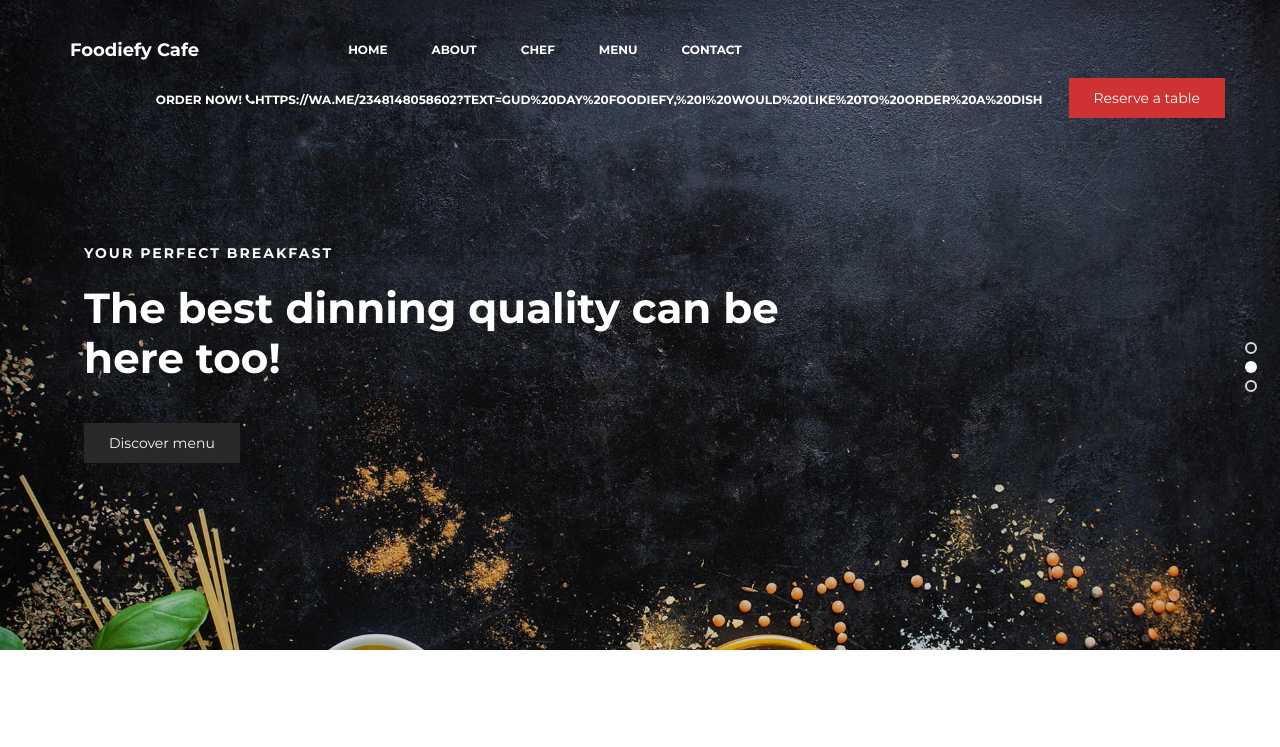
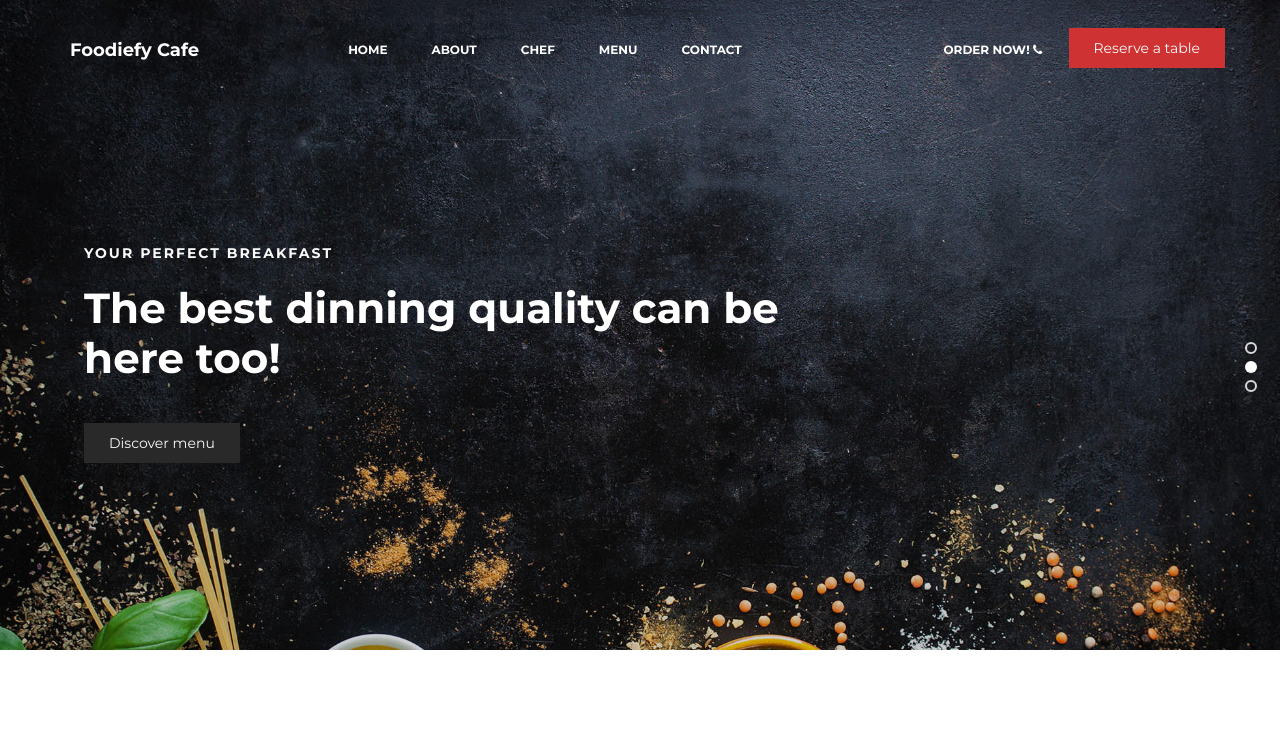
Before and after one commit to FERAQUAD/Foodiefy.com, a plain HTML site: page index.html in a window 1280 px wide. Shown: the top 747 px of the page. Drawn offline with Linux system fonts and the light colour scheme.

Commit message:
Update index.html

```diff
--- a/index.html
+++ b/index.html
@@ -66,7 +66,7 @@ http://www.templatemo.com/tm-515-eatery
                     </ul>
 
                     <ul class="nav navbar-nav navbar-right">
-                         <li><a href="#">Order Now! <i class="fa fa-phone"></i>https://wa.me/2348148058602?text=Gud%20Day%20Foodiefy,%20I%20would%20like%20to%20order%20a%20dish</a></li>
+                         <li><a href="https://wa.me/2348148058602?text=Gud%20Day%20Foodiefy,%20I%20would%20like%20to%20order%20a%20dish">Order Now! <i class="fa fa-phone"></i></a></li>
                          <a href="#footer" class="section-btn">Reserve a table</a>
                     </ul>
                </div>
@@ -538,4 +538,5 @@ http://www.templatemo.com/tm-515-eatery
      <script src="js/custom.js"></script>
 
 </body>
+
 </html>
```
